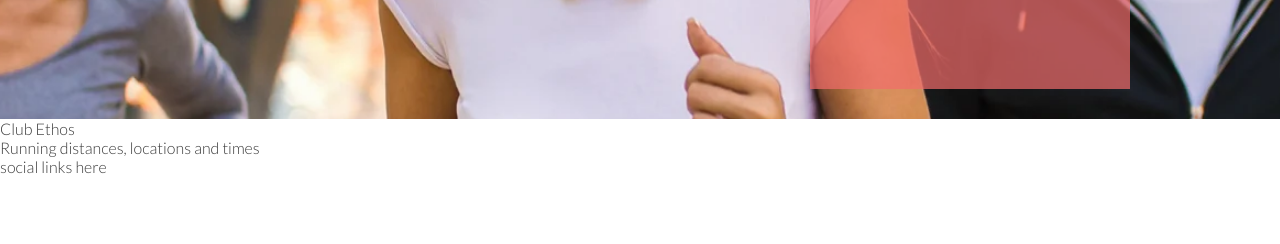
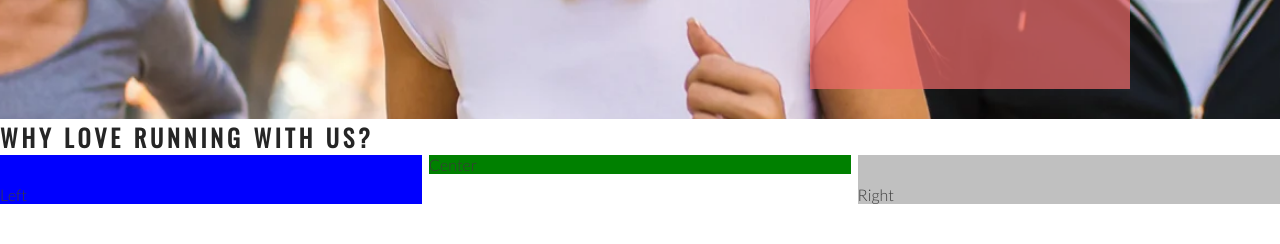
Before and after one commit to AndrosDe/love-running, a plain HTML site: page index.html in a window 1280 px wide. Shown: the part 556-800 px from the top of the page. Drawn offline with nearby package versions, Linux system fonts and the light colour scheme.

Commit message:
add club ethos main structure

```diff
--- a/assets/css/style.css
+++ b/assets/css/style.css
@@ -24,6 +24,7 @@ h1, h2 {
 #logo {
     float: left;
     font-size: 280%;
+    margin-left: 30px;
 }
 
 /* navigation links - used "display: flex;" and "order: 3>1, etc" to fix the order without changing the code in index.html*/
@@ -114,3 +115,30 @@ h1, h2 {
 
     position: absolute;
 }
+
+/* club ethos */
+
+#club-ethos {
+    height: 600px;
+}
+
+#left-about{
+    padding-top: 30px;
+    width: 33%;
+    float: left;
+    background-color: blue;
+}
+
+#right-about{
+    padding-top: 30px;
+    width: 33%;
+    float: right;
+    background-color: silver;
+}
+
+#center-about{
+
+    width: 33%;
+    margin: 0 auto;
+    background-color: green;
+}
--- a/index.html
+++ b/index.html
@@ -41,9 +41,15 @@
         </div>
     </section>
 
-    <!-- club rthos -->
-    <section>
-        Club Ethos
+    <!-- club ethos -->
+    <section id="club-ethos">
+        <h1>Why Love Running With Us?</h1>
+        <!-- left box -->
+        <div id="left-about">Left</div>
+        <!-- right box -->
+        <div id="right-about">Right</div>
+        <!-- center image -->
+        <div id="center-about">Center</div>
     </section>
 
     <!-- meetings/ running distances, locations and times -->
```
